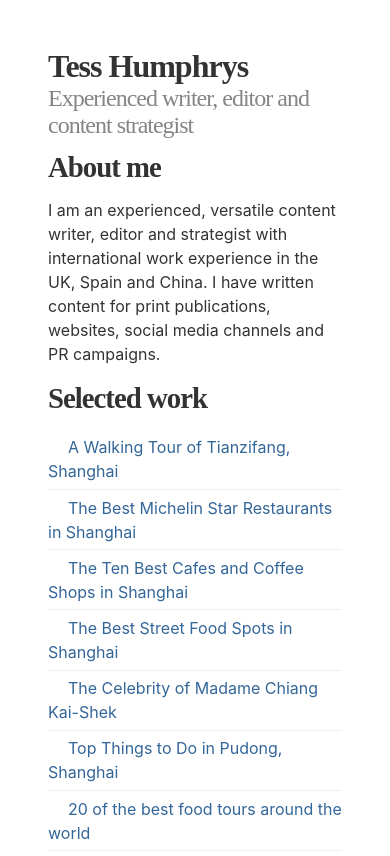
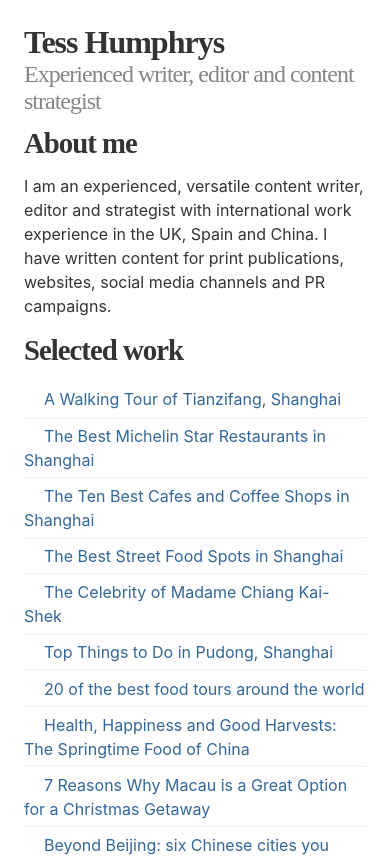
Before and after one commit to scottmallinson/tesshumphrys.co, a plain HTML site: page index.html in a window 390 px wide. Shown: the top 856 px of the page. Drawn offline with nearby package versions, Linux system fonts and the light colour scheme; a web font is replaced by a local one.

Commit message:
Code formatting, reduced mobile view padding

```diff
--- a/index.html
+++ b/index.html
@@ -150,6 +150,13 @@
     }
 
     @media screen and (max-width: 767px) {
+      header {
+        background: none;
+        padding: 1.5em 1.5em 0 1.5em;
+      }
+      main {
+        padding: 0 1.5em 1.5em 1.5em;
+      }
       p {
         max-width: 100%;
       }
```
